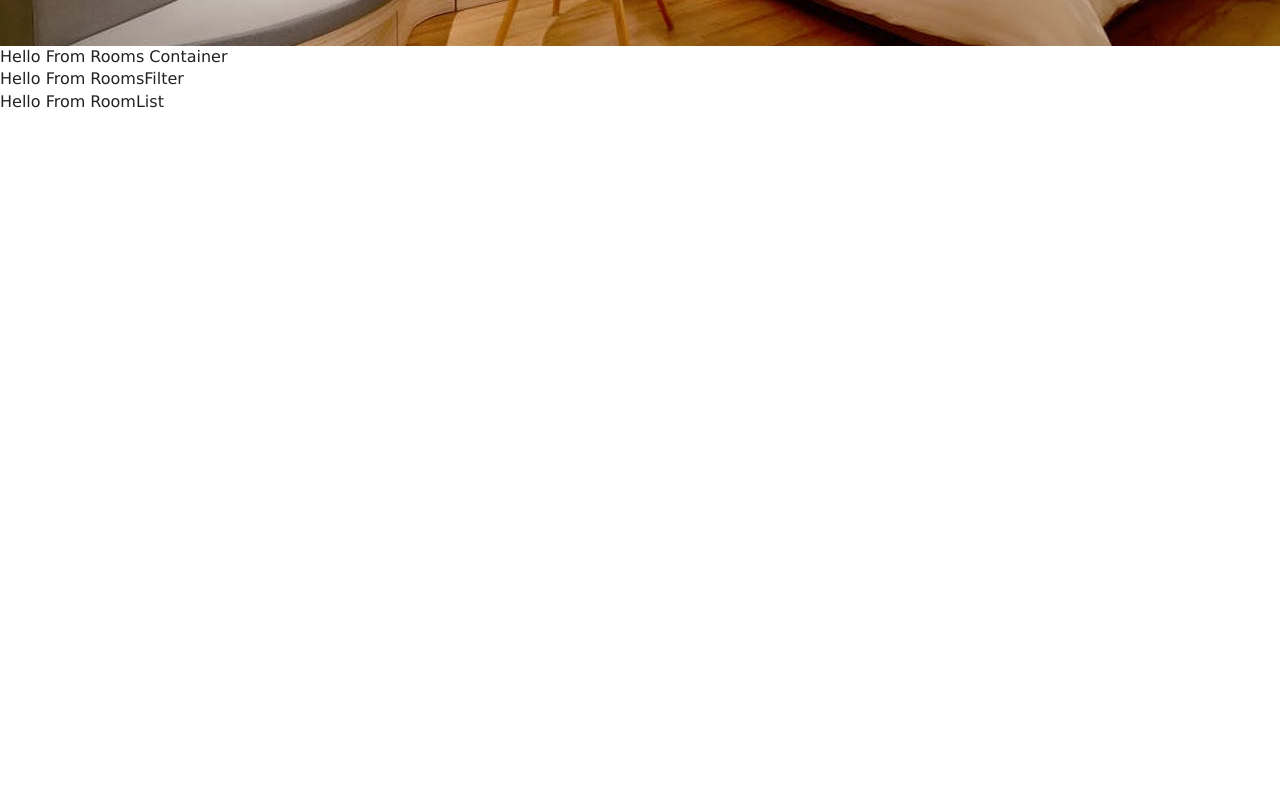
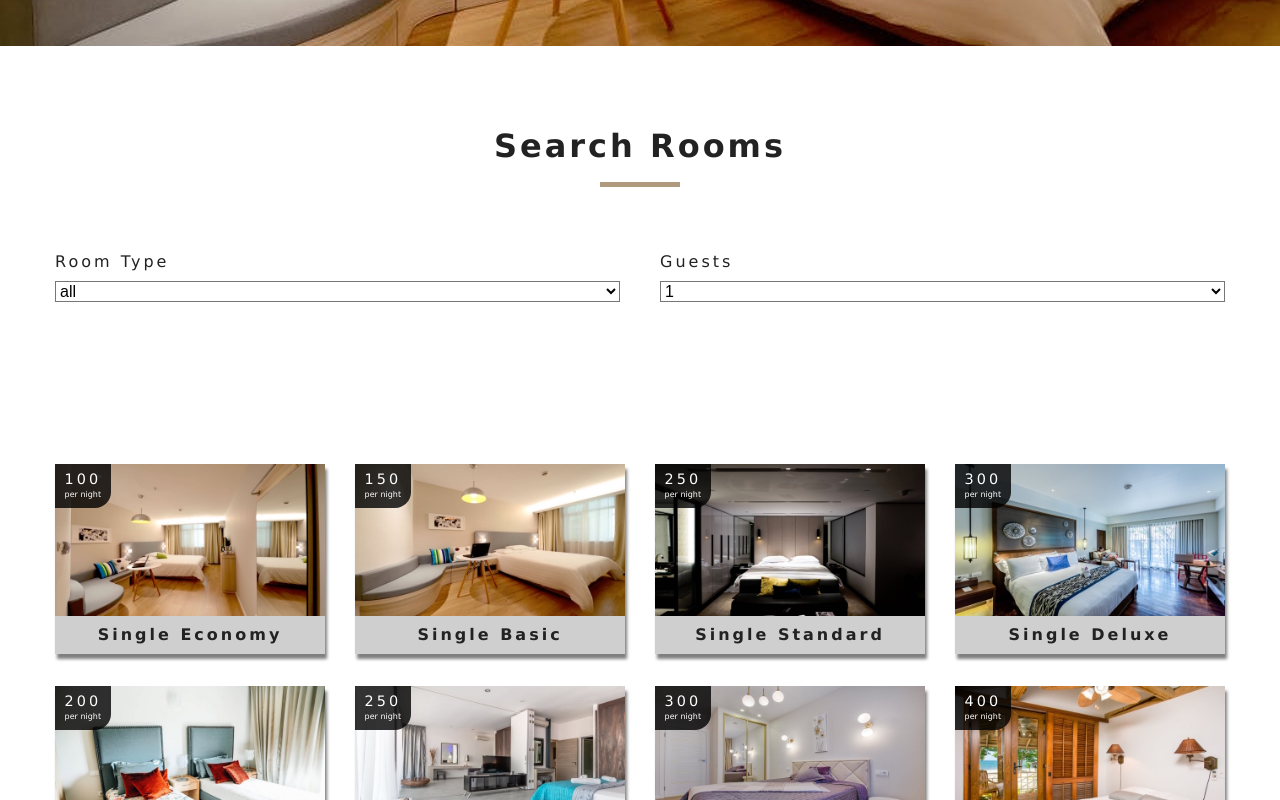
Before and after one commit to saryyevnd/resort-beach-react, a React (Create React App) app: page /rooms in a window 1280 px wide. Shown: the part 500-1300 px from the top of the page. Before the commit the page ends 800 px from the top, so only its background shows below. Built offline with nearby package versions, Linux system fonts and the light colour scheme.

Commit message:
Developed RoomsFilter and RoomsList Context added two filters type && guests

```diff
--- a/src/components/RoomsContainer.js
+++ b/src/components/RoomsContainer.js
@@ -6,18 +6,16 @@ import Loading from './Loading';
 
 
 
-const RoomsContainer = ({context,Muha}) => {
+const RoomsContainer = ({ context }) => {
     const { loading, sortedRooms, rooms } = context
-    if (loading) {
-        return <Loading />
-    }
-    return (
-        <div>
-            Hello From Rooms Container
-            <RoomsFilter rooms={rooms} />
-            <RoomsList rooms={sortedRooms} />
-        </div>
-    )
+    return loading
+        ? <Loading />
+        : (
+            <>
+                <RoomsFilter rooms={rooms} />
+                <RoomsList rooms={sortedRooms} />
+            </>
+        )
 }
 
 export default withRoomConsumer(RoomsContainer)
--- a/src/components/RoomsFilter.js
+++ b/src/components/RoomsFilter.js
@@ -1,10 +1,71 @@
-import React from 'react'
+import React, { useContext } from 'react';
+import { RoomContext } from '../context';
+import Title from './Title';
 
-const RoomsFilter = () => {
+// get all unique values
+const getUnique = (items, value) => [...new Set(items.map(item => item[value]))]
+
+const RoomsFilter = ({ rooms }) => {
+    const context = useContext(RoomContext)
+    const {
+        handleChange,
+        type,
+        capacity,
+        price,
+        minPrice,
+        maxPrice,
+        minSize,
+        maxSize,
+        breakfast,
+        pets } = context;
+    // get unique types
+    let types = getUnique(rooms, 'type');
+    // add all
+    types = ['all', ...types]
+    // map to jsx
+    types = types.map((item, indx) => {
+        return <option value={item} key={indx}>
+            {item}
+        </option>
+    })
+    let people = getUnique(rooms, 'capacity');
+    people = people.map((item, index) => {
+        return <option key={index} value={item}>{item}</option>
+    })
     return (
-        <div>
-            Hello From RoomsFilter
-        </div>
+        <section className='filter-container'>
+            <Title title="search rooms" />
+            <form className="filter-form">
+                {/* select type */}
+                <div className="form-group">
+                    <label htmlFor="type">room type</label>
+                    <select
+                        name='type'
+                        id='type'
+                        value={type}
+                        className='form-control'
+                        onChange={handleChange}
+                    >
+                        {types}
+                    </select>
+                </div>
+                {/* end select type */}
+                {/* select guest */}
+                <div className="form-group">
+                    <label htmlFor="capacity">Guests</label>
+                    <select
+                        name='capacity'
+                        id='capacity'
+                        value={capacity}
+                        className='form-control'
+                        onChange={handleChange}
+                    >
+                        {people}
+                    </select>
+                </div>
+                {/* end select guest */}
+            </form>
+        </section>
     )
 }
 
--- a/src/components/RoomsList.js
+++ b/src/components/RoomsList.js
@@ -1,10 +1,22 @@
 import React from 'react'
+import Room from './Room'
 
-const RoomsList = () => {
+const RoomsList = ({ rooms }) => {
+    if (!rooms.length) {
+        return (
+            <div className="empty-search">
+                <h3>unfortunately no rooms matched your search parameters</h3>
+            </div>
+        )
+    }
     return (
-        <div>
-            Hello From RoomList
-        </div>
+        <section className='roomslist'>
+            <div className="roomslist-center">
+                {
+                    rooms.map(item => <Room key={item.id} room={item} />)
+                }
+            </div>
+        </section>
     )
 }
 
--- a/src/context.js
+++ b/src/context.js
@@ -1,22 +1,41 @@
 import React, { Component } from 'react'
 import items from './data.js';
 const RoomContext = React.createContext(null);
+
 class RoomProvider extends Component {
     state = {
         rooms: [],
         sortedRooms: [],
         featuredRooms: [],
-        loading: true
+        loading: true,
+        type: 'all',
+        capacity: 1,
+        price: 0,
+        minPrice: 0,
+        maxPrice: 0,
+        minSize: 0,
+        maxSize: 0,
+        breakfast: false,
+        pets: false
     };
     componentDidMount() {
         let rooms = this.formatData(items)
         let featuredRooms = rooms.filter(room => room.featured);
+        let maxPrice = Math.max(...rooms.map(item => {
+            return item.price
+        }))
+        let maxSize = Math.max(...rooms.map(item => {
+            return item.size
+        }))
         this.Tout = setTimeout(() => {
             this.setState({
                 rooms,
                 featuredRooms,
                 sortedRooms: rooms,
-                loading: false
+                loading: false,
+                price: maxPrice,
+                maxPrice,
+                maxSize
             })
         }, 1000)
     }
@@ -37,16 +56,50 @@ class RoomProvider extends Component {
         })
         return tempItems
     }
+    handleChange = event => {
+        const target = event.target
+        const value = event.type === 'checkbox'
+            ? target.checked : target.value
+        const name = event.target.name
+        this.setState({
+            [name]: value
+        }, this.filterRooms)
+    }
+
+    filterRooms = props => {
+        let {
+            rooms, type, capacity, price, minSize, maxSize, breakfast, pets
+        } = this.state
+        // all the rooms
+        let tempRooms = [...rooms];
+        // transform value
+        capacity =parseInt(capacity)
+        // filter by type
+        if(type !== 'all'){
+            tempRooms = tempRooms.filter(room=>room.type === type)
+        }
+        // filter by capacity
+
+        if(capacity !== 1){
+            tempRooms = tempRooms.filter(room=>room.capacity >= capacity)
+        }
+        this.setState({
+            sortedRooms: tempRooms
+        })
+    }
     render() {
-        return <RoomContext.Provider value={{ ...this.state, getRoom: this.getRoom }}>
+        return <RoomContext.Provider
+            value={{
+                ...this.state,
+                getRoom: this.getRoom,
+                handleChange: this.handleChange
+            }}>
             {this.props.children}
         </RoomContext.Provider>
     }
 }
 
-
 const RoomConsumer = RoomContext.Consumer;
-
 
 export const withRoomConsumer = Component => {
     return props => {
```
